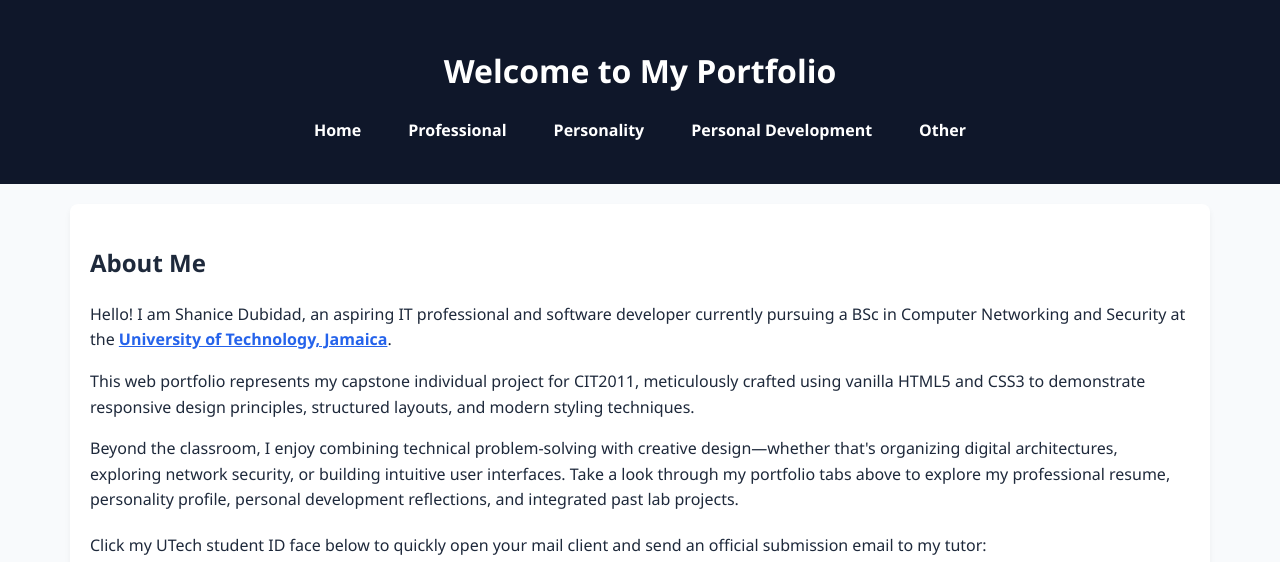
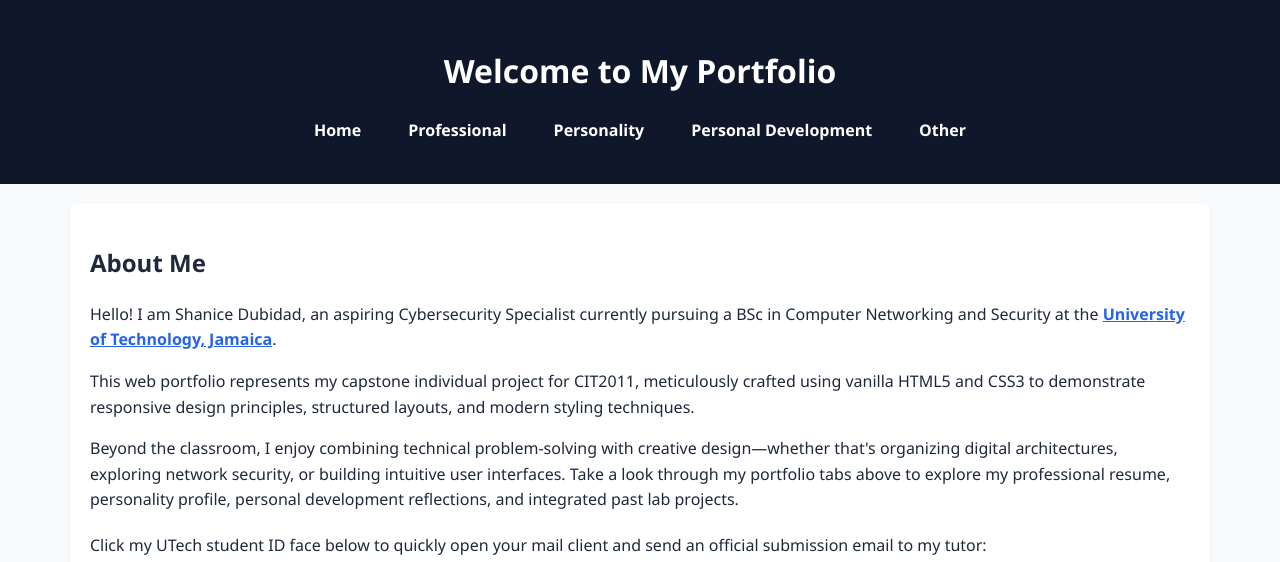
Before and after one commit to DubbyDubbyDoo/Html-Assignment, a plain HTML site: page index.html in a window 1280 px wide. Shown: the top 562 px of the page. Drawn offline with Linux system fonts and the light colour scheme.

Commit message:
Update index.html

```diff
--- a/index.html
+++ b/index.html
@@ -21,7 +21,7 @@
 
   <main class="container">
     <h2>About Me</h2>
-    <p>Hello! I am Shanice Dubidad, an aspiring IT professional and software developer currently pursuing a BSc in Computer Networking and Security at the <a href="https://www.utechjamaica.edu.jm" target="_blank" style="color: var(--secondary-color); font-weight: bold;">University of Technology, Jamaica</a>.</p>
+    <p>Hello! I am Shanice Dubidad, an aspiring Cybersecurity Specialist currently pursuing a BSc in Computer Networking and Security at the <a href="https://www.utechjamaica.edu.jm" target="_blank" style="color: var(--secondary-color); font-weight: bold;">University of Technology, Jamaica</a>.</p>
 
     <p>This web portfolio represents my capstone individual project for CIT2011, meticulously crafted using vanilla HTML5 and CSS3 to demonstrate responsive design principles, structured layouts, and modern styling techniques.</p>
 
```
